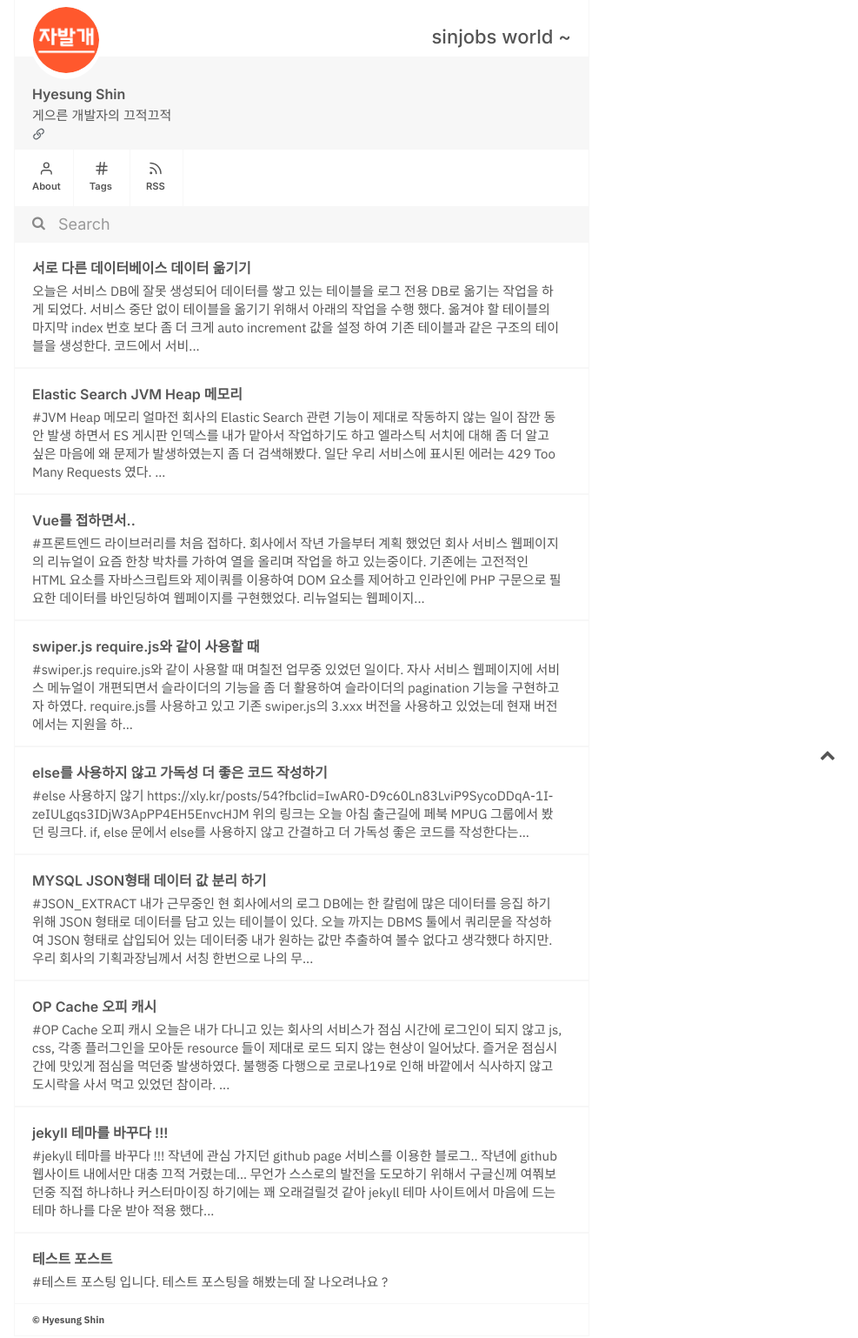
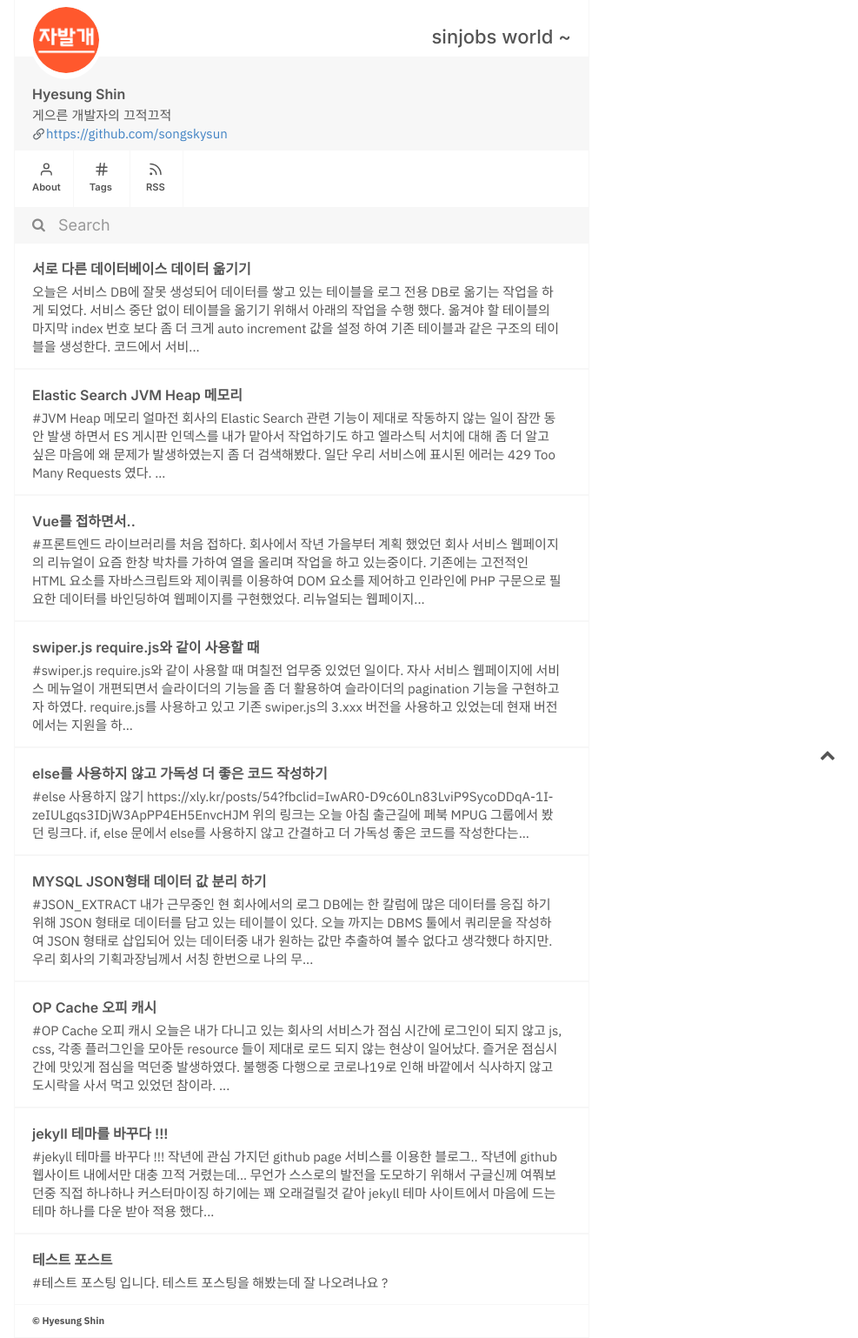
Before and after one commit to songskysun/songskysung.github.io, a Jekyll site: the page built from index.md, in a window 1280 px wide. Shown: the whole page at 87% size, without its empty margins (293-1280 px from the left). Built offline with Jekyll 4.4.1, drawn with Linux system fonts in a browser that asks for light colours; part of the change alters nothing that is shown.

Commit message:
add notes_url

```diff
--- a/_config.yml
+++ b/_config.yml
@@ -1,6 +1,7 @@
 title: sinjobs world ~
 name: Hyesung Shin
 user_description:  게으른 개발자의 끄적끄적
+notes_url: "https://github.com/songskysun"
 profile_pic: /assets/img/profile.png
 favicon: /assets/img/favicon.png
 copyright_name: songskysun
```
